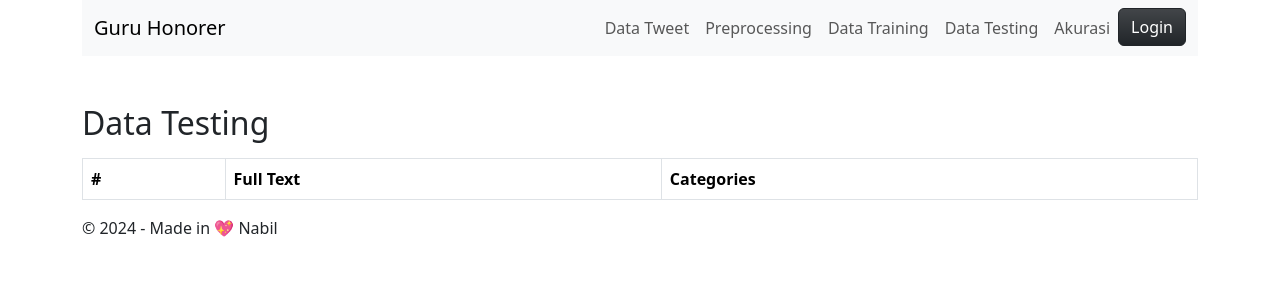
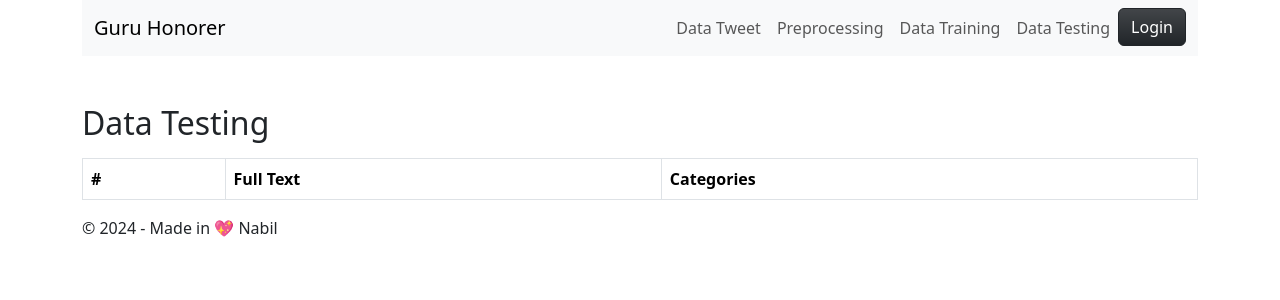
Before and after one commit to Anugerah20/FTC-Guru-Honorer, a Flask app: page /test-label in a window 1280 px wide. Shown: the top 300 px of the page. Run offline with Flask 3, Linux system fonts and the light colour scheme; lists and menus that the app fills with data are empty; parts of the project's set-up code (start-up, migrations or seed data) failed here and were passed over.

Commit message:
update: link navigation navbar

```diff
--- a/templates/base.html
+++ b/templates/base.html
@@ -34,18 +34,22 @@
                                    <a class="nav-link {% if current_url == '/show-preprocessing' %}active{% endif %}"
                                         href="/show-preprocessing">Preprocessing</a>
                               </li>
-                              <li class="nav-item">
+                              <!-- <li class="nav-item">
                                    <a class="nav-link {% if current_url == '/all-training' %}active{% endif %}"
                                         href="/all-training">Data Training</a>
+                              </li> -->
+                              <li class="nav-item">
+                                   <a class="nav-link {% if current_url == '/show-data-training' %}active{% endif %}"
+                                        href="/show-data-training">Data Training</a>
                               </li>
                               <li class="nav-item">
-                                   <a class="nav-link {% if current_url == '/all-testing' %}active{% endif %}"
-                                        href="/all-testing">Data Testing</a>
+                                   <a class="nav-link {% if current_url == '/show-data-testing' %}active{% endif %}"
+                                        href="/show-data-testing">Data Testing</a>
                               </li>
-                              <li class="nav-item">
+                              <!-- <li class="nav-item">
                                    <a class="nav-link {% if current_url == '/training-model' %}active{% endif %}"
                                         href="/training-model">Akurasi</a>
-                              </li>
+                              </li> -->
                               {% if username %}
                               <li class="nav-item">
                                    <a href="#" class="nav-link text-decoration-none text-dark">Halo, {{ username }}</a>
```
